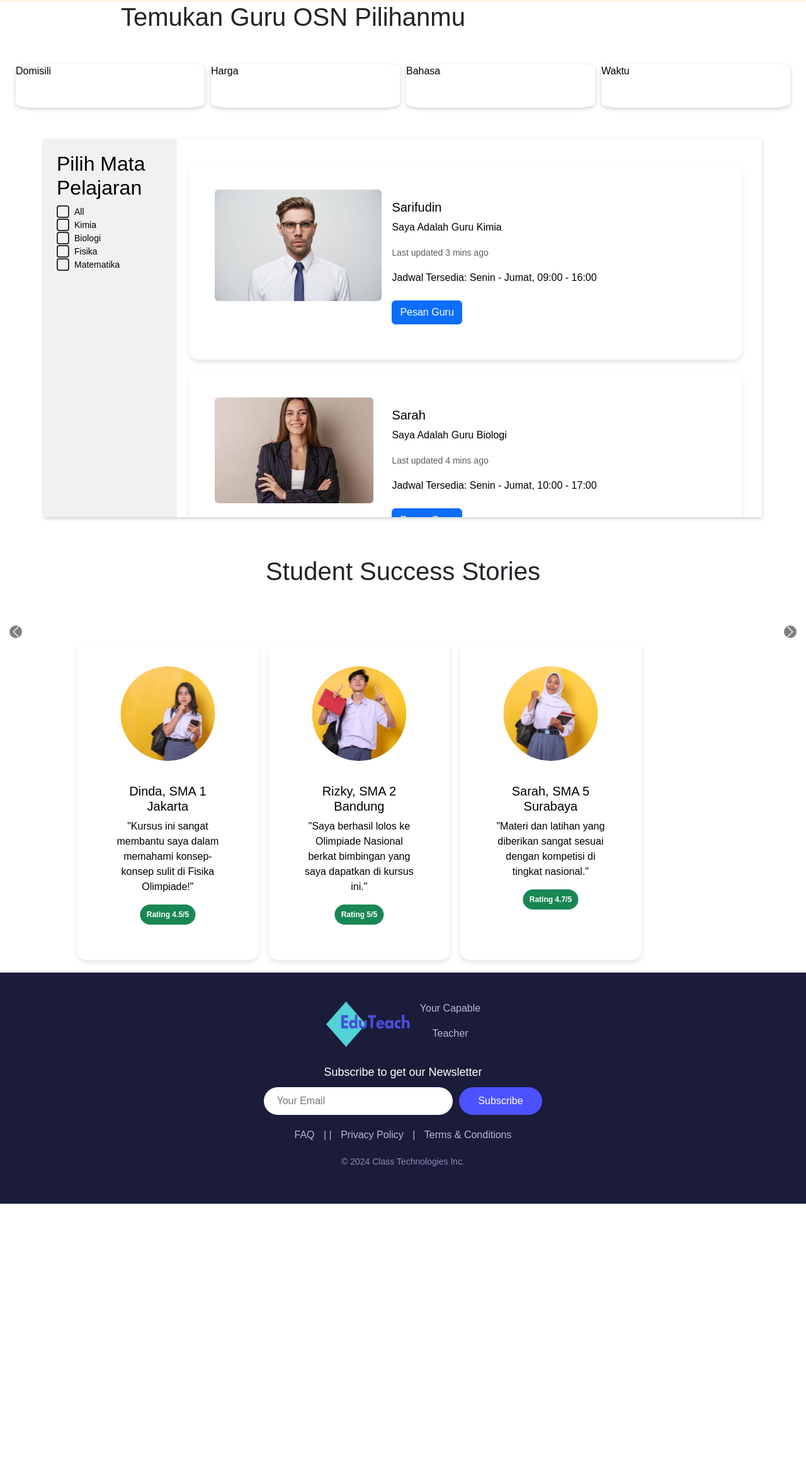
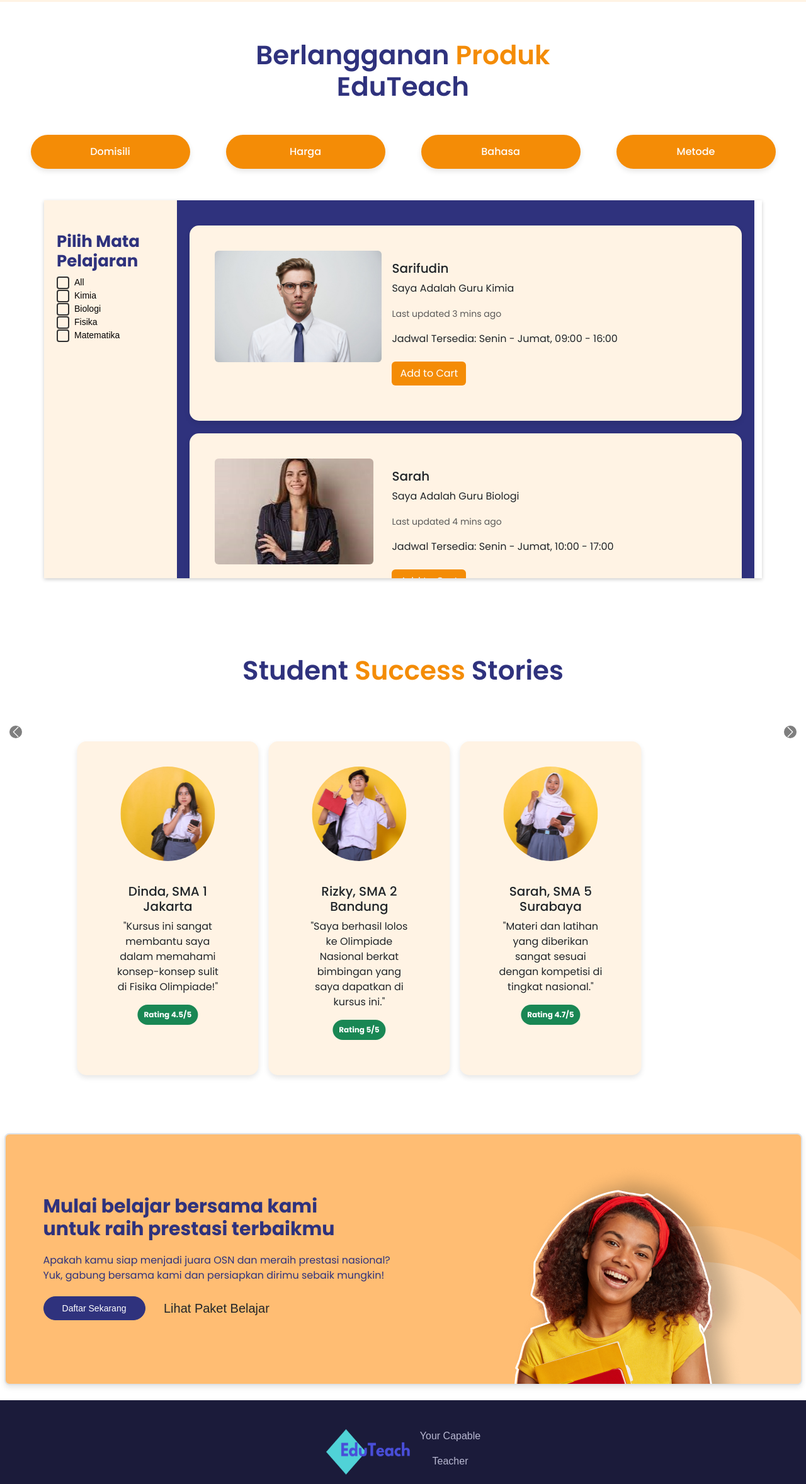
Before and after one commit to Akbaramr/EDUCOURSE_Kelompok1, a plain HTML site: page student.html in a window 1280 px wide. Shown: the part 88-2444 px from the top of the page at 63% size. Before the commit the page ends 1999 px from the top, so only its background shows below. Drawn offline with nearby package versions, Linux system fonts and the light colour scheme.

Commit message:
home student

```diff
--- a/css/student.css
+++ b/css/student.css
@@ -1,4 +1,13 @@
 @import url('https://fonts.googleapis.com/css2?family=Poppins:ital,wght@0,100;0,200;0,300;0,400;0,500;0,600;0,700;0,800;0,900;1,100;1,200;1,300;1,400;1,500;1,600;1,700;1,800;1,900&display=swap');
+
+.poppins-langganan{
+  font-family: "Poppins", sans-serif;
+  font-weight: 600;
+  font-style: normal;
+  font-size: 42px;
+  color: #2F327D;
+  margin-top: 60px;
+}
 
 .poppins-textcard {
   font-family: "Poppins", sans-serif;
@@ -6,6 +15,97 @@
   font-style: normal;
   font-size: 16px;
 }
+
+.poppins-mapel{
+  color: #2F327D;
+  font-family: "Poppins", sans-serif;
+  font-weight: bold;
+  font-style: normal;
+  font-size: 26px;
+  margin-top: 30px;
+}
+
+.poppins-mulai{
+  color: #2F327D;
+  font-family: "Poppins", sans-serif;
+  font-size: 30px;
+  font-weight: bold;
+}
+
+.poppins-apakah{
+  color: #2F327D;
+  font-family: "Poppins", sans-serif;
+  font-size: 16px;
+  margin-top: 20px;
+}
+
+.posisi-gambar {
+  position: relative;
+}
+
+.posisi-gambar img {
+  position: absolute;
+  left: 490px;
+  top: -255px;
+}
+
+.custom-iklan {
+  overflow: hidden;
+  width: 1267px;
+  height: 400px;
+  margin: auto; /* Menempatkan di tengah */
+  padding-top: 90px; /* Mengatur padding */
+  border: 2px solid #dee2e6; /* Menambahkan border */
+  box-shadow: 0 4px 8px rgba(0, 0, 0, 0.1); /* Memberikan bayangan */
+}
+
+.btn-daftar {
+  text-align: center;
+  font-size: 14px;
+  background-color: #2F327D;
+  width: 162px;
+  height: 38px;
+  border-radius: 80px;
+  border-color: #2F327D;
+  color: #ffffff;
+}
+
+.btn-daftar:hover {
+  color: #ffffff;
+  background-color: #4a4c8a; /* Warna saat di-hover */
+}
+
+
+
+
+
+
+.custom-pill {
+  background-color: #F48C06;
+  font-family: 'Poppins', sans-serif;
+  font-weight: 500;
+  width: 253px;
+  height: 54px;
+  text-align: center;
+  display: flex;
+  justify-content: center;
+  align-items: center;
+  font-size: 16px;
+  color: #fff; /* Warna teks */
+  border-radius: 30px; /* Sudut lebih membulat */
+  box-shadow: 0 4px 8px rgba(0, 0, 0, 0.1); /* Bayangan */
+  transition: transform 0.3s, box-shadow 0.3s; /* Transisi */
+}
+
+.custom-pill:hover {
+  background: linear-gradient(90deg, #F48C06, #FFA726); /* Gradien saat hover */
+  transform: translateY(-3px); /* Sedikit mengangkat */
+  box-shadow: 0 8px 16px rgba(0, 0, 0, 0.2); /* Bayangan lebih besar */
+}
+
+
+
+
 
 * {
     box-sizing: border-box;
@@ -98,7 +198,7 @@ clear: both;
 }
 .menu-item{
   width: 300px;
-  height: 70px;
+  height: 54px;
   color:black;
   box-shadow: 0 2px 6px 0 rgba(0,0,0,0.2);
   border-radius: 10%;
@@ -166,10 +266,12 @@ clear: both;
   width: 100%;
   margin-top: 20px;
   padding: 40px;
-  color:black;
+  background-color: #FFF3E4;
   box-shadow: 0 2px 6px 0 rgba(0,0,0,0.2);
   transition: 0.3s;
+  font-family: "Poppins", sans-serif; font-weight: 400;
 }
+
 .card:hover {
   box-shadow: 0 8px 16px 0 rgba(0,0,0,0.2);
 }
@@ -203,6 +305,11 @@ clear: both;
   object-fit: cover; /* Memastikan gambar tidak terdistorsi */
   margin: 0 auto; /* Mengatur margin otomatis untuk pusat */
   margin-bottom: 20px; /* Jarak bawah */
+}
+
+.btn-custom{
+  background-color: #F48C06;
+  font-family: "Poppins", sans-serif; color: #ffffff;
 }
 
 /* Styling untuk badge */
--- a/js/student.js
+++ b/js/student.js
@@ -119,7 +119,7 @@ teachers.forEach(teacher => {
                       <p class="card-text">Saya Adalah Guru ${teacher.subject}</p>
                       <p class="card-text"><small class="text-body-secondary">Last updated ${teacher.lastUpdated}</small></p>
                       <p class="card-text">Jadwal Tersedia: ${teacher.schedule}</p>
-                      <button class="btn btn-primary mt-2">Pesan Guru</button>
+                      <button class="btn mt-2 btn-custom">Add to Cart</button>
                   </div>
               </div>
           </div>
--- a/student.html
+++ b/student.html
@@ -8,6 +8,7 @@
 <link href="https://cdn.jsdelivr.net/npm/remixicon/fonts/remixicon.css" rel="stylesheet">
 <link rel="stylesheet" href="css/student.css">
 </head>
+
 <body>
 
 
@@ -61,25 +62,26 @@
     </div>
 </nav>
 
-<h1 style="padding-left: 15%;">Temukan Guru OSN Pilihanmu</h1>
+
+
+<h1 class="poppins-langganan" style="text-align: center;">Berlangganan <span style="color: #F48C06;">Produk</span> <br>EduTeach</h1>
 <section class="menu">
-  <div class="menu-item">
-    <p>Domisili</p>
-  </div>
-  <div class="menu-item">
-    <p>Harga</p>
-  </div>
-  <div class="menu-item">
-    <p>Bahasa</p>
-  </div>
-  <div class="menu-item">
-    <p>Waktu</p>
-  </div>
+    <div class="rounded-pill text-white custom-pill">
+      Domisili</div>
+    <div class="rounded-pill text-white custom-pill">
+      Harga</div>
+    <div class="rounded-pill text-white custom-pill">
+      Bahasa</div>
+    </div>
+    <div class="rounded-pill text-white custom-pill">
+      Metode</div>
+    </div>
 </section>
 
+
 <div class="container">
-  <aside class="aside">
-      <h2>Pilih Mata Pelajaran</h2>
+  <aside class="aside" style="background-color: #FFF3E4;">
+      <h2 class="poppins-mapel">Pilih Mata Pelajaran</h2>
       <label class="filter-item"onclick="filterContent('All')">
         <input type="radio" name="filter" value="official-store">
         <span>All</span>
@@ -105,12 +107,14 @@
         <span>Matematika</span>
       </label>
   </aside>
-  <div class="main-content" style="max-height: 600px; overflow-y: auto;">
-    <div id="teacher-list" ></div>
+  <div class="main-content" style="max-height: 600px; overflow-y: auto; background-color: #2F327D;">
+    <div id="teacher-list" style="background-color: #2F327D;"></div>
   </div>
 </div>
+
 <br>
-<h1 style="padding: 3%; text-align: center;">Student Success Stories</h1>
+
+<h1 class="poppins-langganan" style="padding: 3%; text-align: center;">Student <span style="color: #F48C06;">Success</span> Stories</h1>
 <div id="studentStoriesCarousel" class="carousel slide" data-bs-ride="carousel">
   <!-- Carousel Inner -->
   <div class="carousel-inner">
@@ -187,6 +191,32 @@
     </button>
   </div>
 </div>
+
+<br>
+
+<div class="p-5 mb-4 mt-5 rounded-3 custom-iklan" style="background-color: #FFBD73">
+  <div class="container-fluid py-5">
+    <div class="row align-items-center">
+      <!-- Kolom Kiri (Teks dan Button) -->
+      <div class="col-md-6">
+        <h1 class="poppins-mulai">Mulai belajar bersama kami <br> untuk raih prestasi terbaikmu</h1>
+        <p class=" poppins-apakah">Apakah kamu siap menjadi juara OSN dan meraih prestasi nasional?
+          <br>Yuk, gabung bersama kami dan persiapkan dirimu sebaik mungkin!</p>
+        <button class="btn btn-lg btn-daftar" type="button">Daftar Sekarang</button>
+        <button class="btn btn-lg ms-2" type="button">Lihat Paket Belajar</button>
+      </div>
+
+      <div class="posisi-gambar">
+        <img src="img/vector.png" alt="Deskripsi Gambar" class="img-fluid rounded">
+      </div>
+    </div>
+  </div>
+</div>
+
+
+
+
+
 <footer>
   <div class="footer-container">
     <div class="footer-logo">
```
Also changed, not shown: img/vector.png (added).
